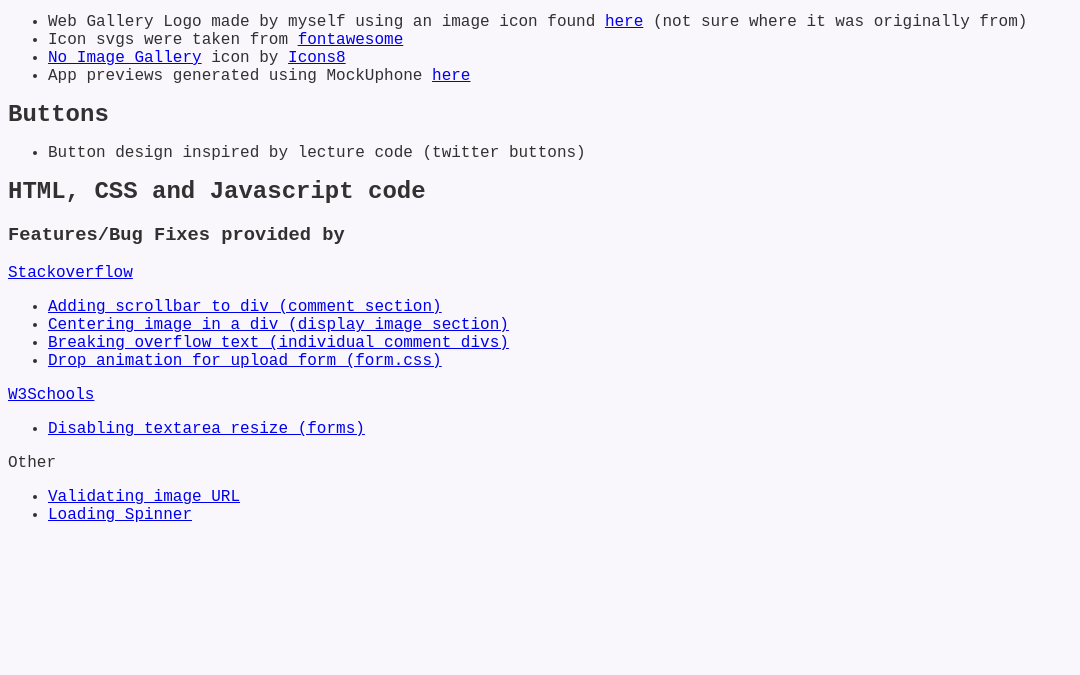
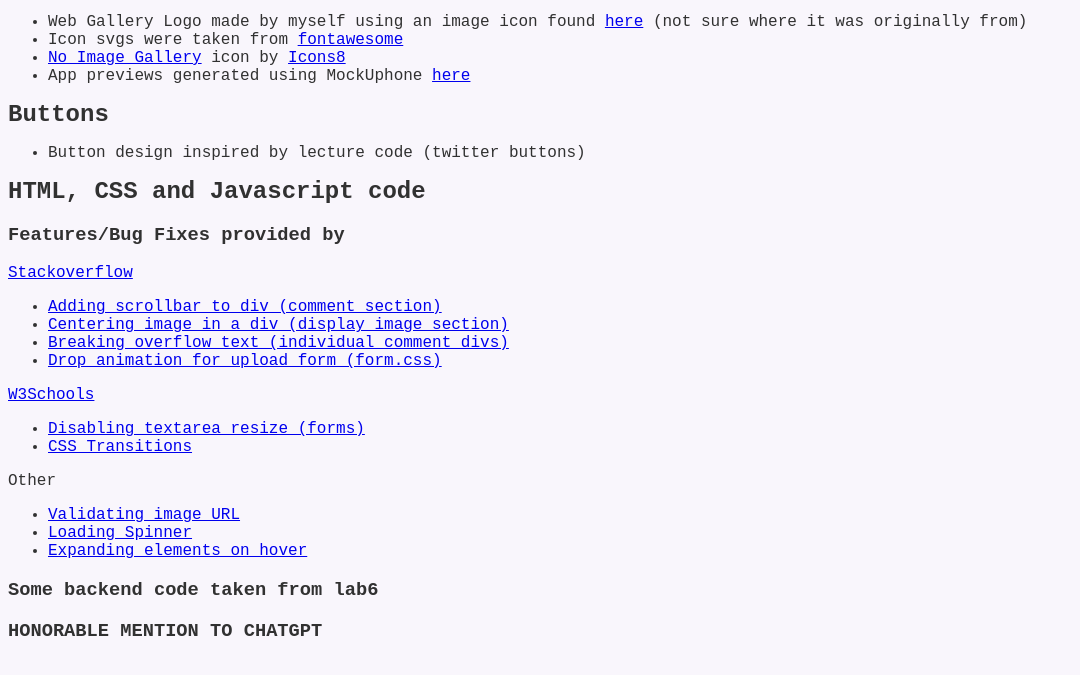
Before and after one commit to 1LioNN/WebGallery, a website: page static/credits.html in a window 1280 px wide. Shown: the part 93-768 px from the top of the page, without its empty margins (0-1080 px from the left). Drawn offline with Linux system fonts and the light colour scheme.

Commit message:
chore: update credits.html

```diff
--- a/static/credits.html
+++ b/static/credits.html
@@ -84,6 +84,12 @@
           Disabling textarea resize (forms)</a
         >
       </li>
+      <li>
+        <a
+          href="https://www.w3schools.com/css/css3_transitions.asp"
+        >
+          CSS Transitions</a
+        >
     </ul>
     Other
     <ul>
@@ -97,6 +103,13 @@
           Loading Spinner</a
         >
       </li>
+      <li>
+        <a href="https://travis.media/how-to-make-an-item-grow-on-hover-with-css/">
+          Expanding elements on hover</a
+        >
+      </li>
     </ul>
+    <h3> Some backend code taken from lab6 </h3>
+    <h3>HONORABLE MENTION TO CHATGPT </h3>
   </body>
 </html>
```
